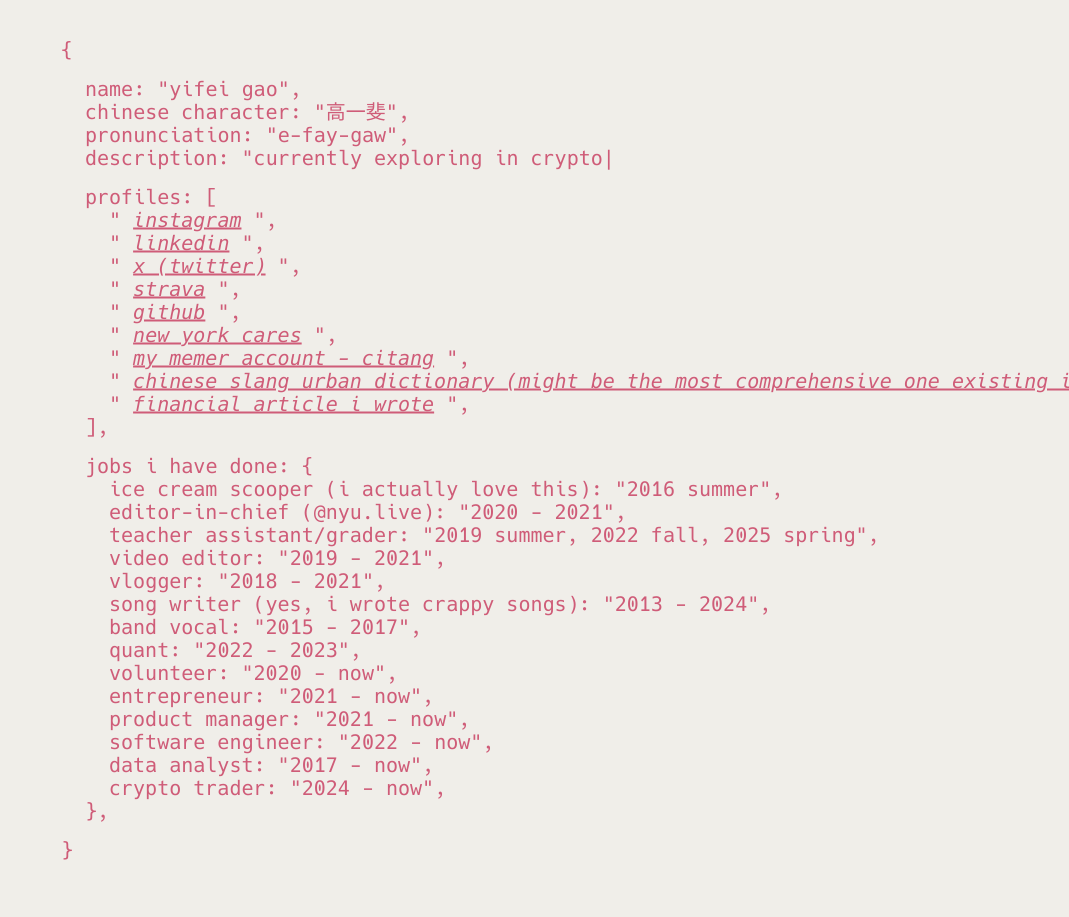
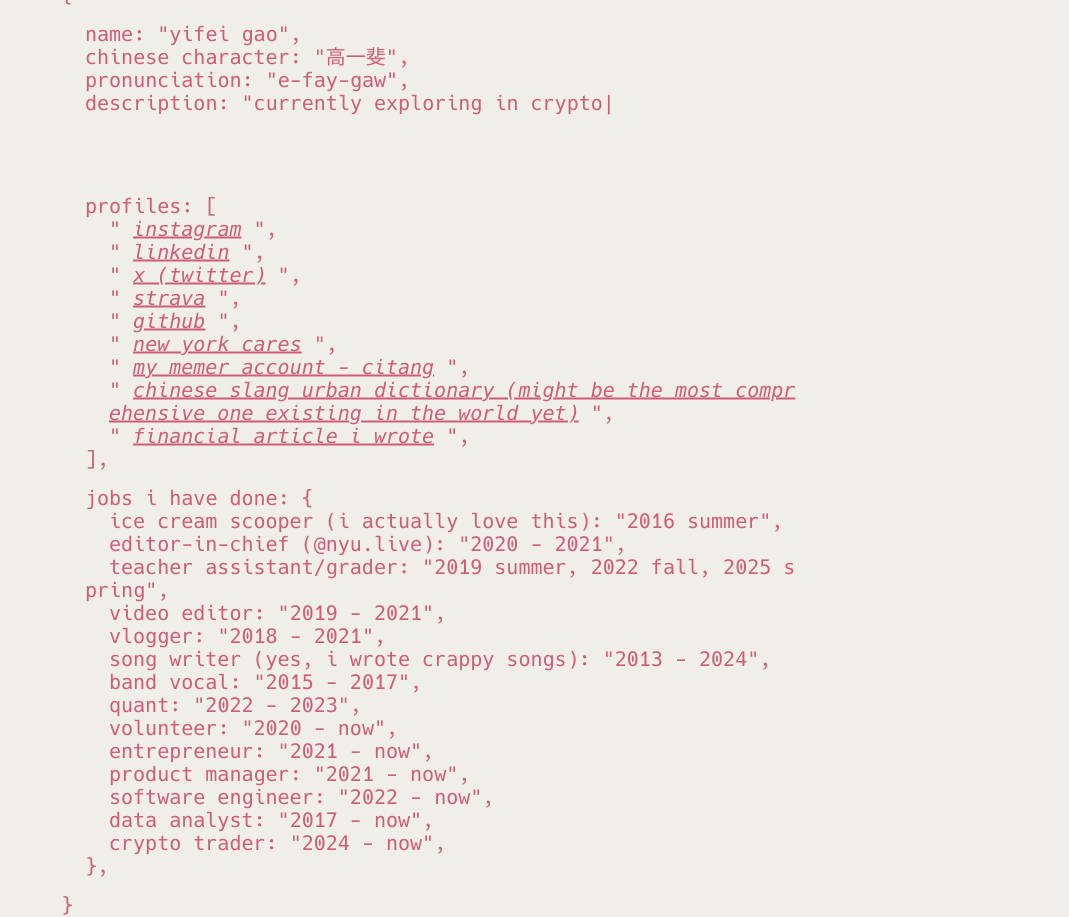
Before and after one commit to fahygao/fahygao.github.io, a Jekyll site: the page built from index.md, in a window 1280 px wide. Shown: the whole page, without its empty margins (211-1280 px from the left). Built offline with Jekyll 4.4.1, drawn with Linux system fonts in a browser that asks for light colours.

Commit message:
restrict long text

```diff
--- a/_sass/_base.scss
+++ b/_sass/_base.scss
@@ -27,11 +27,17 @@
 
 p {
   margin: 0;
+  overflow-wrap: break-word;
+  word-wrap: break-word;
+  word-break: break-word;
 }
 
 a {
   color: inherit;
   font-style: italic;
+  overflow-wrap: break-word;
+  word-wrap: break-word;
+  word-break: break-all;
 
   &:hover,
   &:active {
--- a/_sass/_json.scss
+++ b/_sass/_json.scss
@@ -1,17 +1,21 @@
 .json {
-  white-space: nowrap;
   max-width: 100%;
   margin-left: auto;
   margin-right: auto;
   padding-left: 1rem;
   padding-right: 1rem;
   box-sizing: border-box;
+  overflow-wrap: break-word;
+  word-wrap: break-word;
+  word-break: break-word;
 
   &:before {
     content: "{";
+    white-space: pre;
   }
   &:after {
     content: "}";
+    white-space: pre;
   }
 }
 
@@ -21,6 +25,10 @@
   margin-bottom: 1rem;
   max-width: 1300px;
   box-sizing: border-box;
+  overflow-wrap: break-word;
+  word-wrap: break-word;
+  word-break: break-word;
+  overflow-x: hidden;
 }
 
 .key:after {
@@ -29,6 +37,9 @@
 
 .attr,
 .list-attr {
+  word-break: break-all;
+  overflow-wrap: anywhere;
+
   &:before {
     content: '"';
   }
@@ -43,6 +54,8 @@
 
 .array-attr {
   margin-left: 1.5rem;
+  word-break: break-all;
+  overflow-wrap: anywhere;
 
   &:before {
     content: '"';
@@ -66,6 +79,8 @@
 
 .list-subkey {
   margin-left: 1.5rem;
+  word-break: break-all;
+  overflow-wrap: anywhere;
 
   &:after {
     content: ": ";
```
